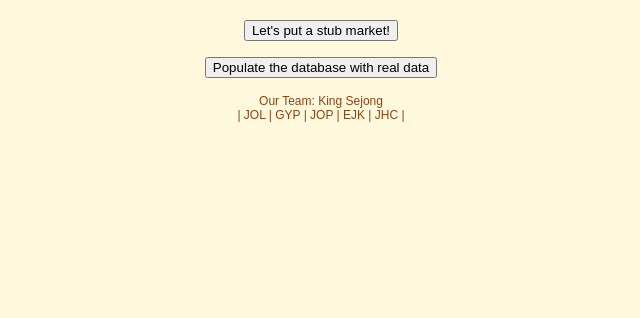
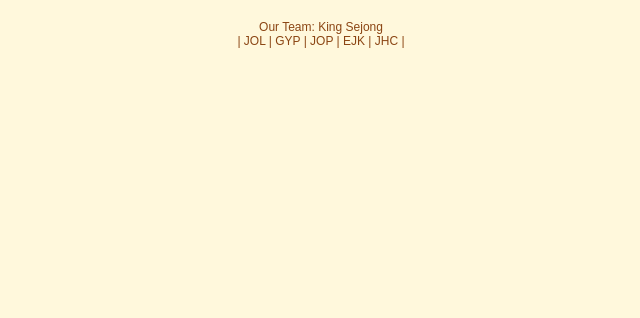
Before and after one commit to fruitpeelar/vancouver-markets, a Django app: template mainpage/templates/mainpage/main_page.html in a window 1280 px wide. Shown: the part 597-915 px from the top of the page, without its empty margins (319-959 px from the left). Run offline with Django 3.2, Linux system fonts and the light colour scheme; the template is opened without the code that fills it: most values are stand-ins (such as "Sample title", 1, 10 or a date in 2020); some libraries are stand-ins or nearby versions.

Commit message:
2 bottom buttons gone, fbtwt stuck to bottom in initial pg, comment box smaller

```diff
--- a/mainpage/templates/mainpage/detail.html
+++ b/mainpage/templates/mainpage/detail.html
@@ -17,7 +17,7 @@
 		<form action="/signin/" method="post">
 			{% csrf_token %}
 			<div>
-				<textarea name="content" rows="3" cols="60"></textarea>
+				<textarea name="content" rows="3" cols="45"></textarea>
 			</div>
 			<div>
 				<input type="submit" value="Post the comment!">
--- a/mainpage/templates/mainpage/main_page.html
+++ b/mainpage/templates/mainpage/main_page.html
@@ -347,18 +347,18 @@ $('.fullstar').fadeTo('fast',0);
 
 	</div>
 	<div class="bottompanel">
-		<form action="/stubmaker/" method="post">
+		<!--<form action="/stubmaker/" method="post">
 			{% csrf_token %}
 			<div>
 				<input type="submit" value="Let's put a stub market!">
 			</div>
-		</form>
-		<form action="/populate/" method="post">
+		</form>-->
+		<!-- <form action="/populate/" method="post">
 			{% csrf_token %}
 			<div>
 				<input type="submit" value="Populate the database with real data">
 			</div>
-		</form>
+		</form>-->
 		<span>Our Team: King Sejong <br> | JOL | GYP | JOP | EJK |
 			JHC |
 		</span>
```
